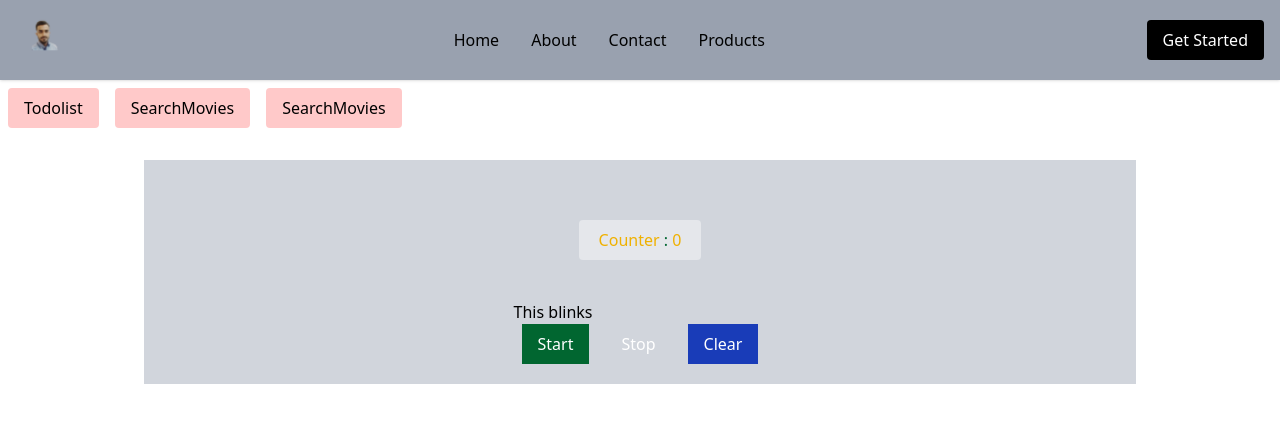
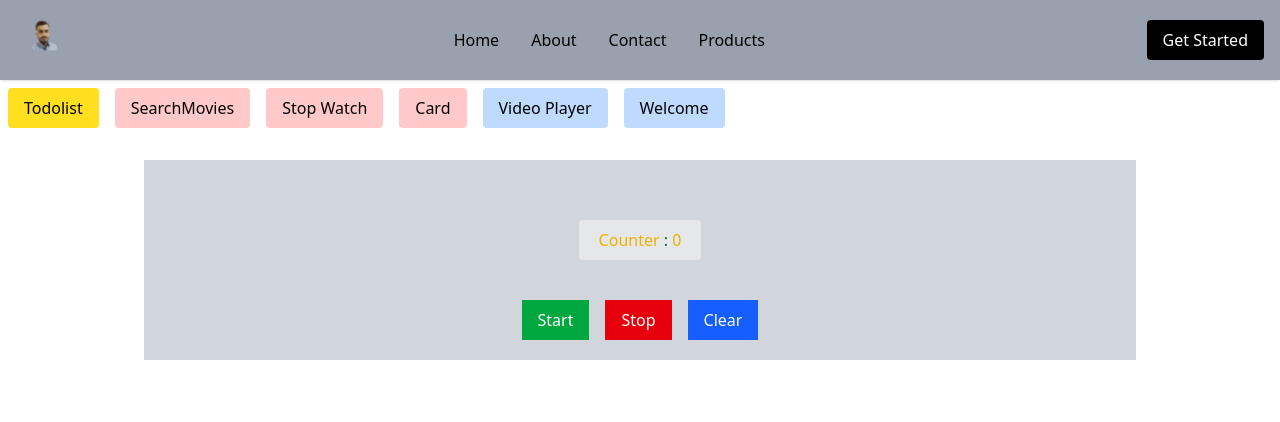
Before and after one commit to Shafee-ee/consoleStatements, a React (Vite) app in the folder my-react-app/: page /StopWatchUseRef in a window 1280 px wide. Shown: the top 422 px of the page. Built offline with nearby package versions, Linux system fonts and the light colour scheme.

Commit message:
fix:Video player page

```diff
--- a/my-react-app/src/components/Navbar.jsx
+++ b/my-react-app/src/components/Navbar.jsx
@@ -15,9 +15,12 @@ const Navbar = () => {
 
                 <button className='bg-black text-white px-4 py-2 rounded hover:bg-gray-800'>Get Started</button>
             </div>
-            <button className='py-2 px-4 bg-red-200 rounded my-2 mx-2'><Link to="/todoList">Todolist</Link></button>
+            <button className='py-2 px-4 bg-yellow-300 rounded my-2 mx-2'><Link to="/todoList">Todolist</Link></button>
             <button className='py-2 px-4 bg-red-200 rounded my-2 mx-2'><Link to="/SearchMovies">SearchMovies</Link></button>
-            <button className='py-2 px-4 bg-red-200 rounded my-2 mx-2'><Link to="/StopWatchUseRef">SearchMovies</Link></button>
+            <button className='py-2 px-4 bg-red-200 rounded my-2 mx-2'><Link to="/StopWatchUseRef">Stop Watch</Link></button>
+            <button className='py-2 px-4 bg-red-200 rounded my-2 mx-2'><Link to="/Card">Card</Link></button>
+            <button className='py-2 px-4 bg-blue-200 rounded my-2 mx-2'><Link to="/VideoPlayer">Video Player</Link></button>
+            <button className='py-2 px-4 bg-blue-200 rounded my-2 mx-2'><Link to="/Welcome">Welcome</Link></button>
 
         </div>
     )
--- a/my-react-app/src/components/StopWatchUseRef.jsx
+++ b/my-react-app/src/components/StopWatchUseRef.jsx
@@ -24,11 +24,10 @@ const StopWatchUseRef = () => {
         <div className='py-5 bg-gray-300 flex flex-col items-center justify-center mx-auto w-full'>
             <h1 className='my-10 bg-gray-200 text-yellow-500 py-2 px-5 rounded'>Counter <span className='animate-blink text-green-800'>:</span> <span>{count}</span></h1>
             <div>
-                <h1><span className="animate-blink">This blinks</span></h1>
 
-                <button className='px-4 py-2 bg-green-800 text-white mx-2' onClick={handleStart}>Start</button>
-                <button className='px-4 py-2 ShafeeRed text-white mx-2' onClick={handleStop}>Stop</button>
-                <button className='px-4 py-2 bg-blue-800 text-white mx-2' onClick={handleClear}>Clear</button>
+                <button className='px-4 py-2 bg-green-600 text-white mx-2' onClick={handleStart}>Start</button>
+                <button className='px-4 py-2 bg-red-600 text-white mx-2' onClick={handleStop}>Stop</button>
+                <button className='px-4 py-2 bg-blue-600 text-white mx-2' onClick={handleClear}>Clear</button>
             </div>
 
         </div>
--- a/my-react-app/src/components/Todolist.jsx
+++ b/my-react-app/src/components/Todolist.jsx
@@ -24,20 +24,25 @@ function TodoList() {
     }
 
     return (
-        <div className="card">
-            <input type="text"
-                value={task}
-                onChange={handleChange}
-                placeholder="Enter a Task" />
+        <div className=" flex flex-col items-center border justify-center py-10 px-10">
 
-            <button onClick={handleAdd}>Add task</button>
+            <div>
+                <input type="text"
+                    value={task}
+                    onChange={handleChange}
+                    placeholder="Enter a Task...."
+                    className='border rounded-xs mx-5 px-2 py-1 bg-gray-100' />
 
+                <button className="border rounded-xs bg-yellow-400 px-5 py-1 hover:bg-yellow-300" onClick={handleAdd}>Add task</button>
+
+            </div>
             <ul>
                 {tasks.map((task, index) => (
-                    <li key={index}>{task}
-                        <button onClick={() => handleRemove(index)}>Remove Task</button></li>
+                    <li className="mt-2 w-[330px] bg-gray-100 flex justify-between" key={index}><span className='px-2'>{index + 1}-{task}</span>
+                        <button className="bg-red-500 hover:bg-red-600 px-2 border rounded-xs" onClick={() => handleRemove(index)}>X</button></li>
                 ))}
             </ul>
+
         </div>
     )
 }
--- a/my-react-app/src/components/VideoPlayer.jsx
+++ b/my-react-app/src/components/VideoPlayer.jsx
@@ -13,17 +13,18 @@ const VideoPlayer = () => {
     }
 
     return (
-        <div>
+        <div className='mt-3 flex flex-col items-center justify-center'>
             <video
                 ref={videoRef}
                 src="https://www.w3schools.com/html/mov_bbb.mp4"
                 width="400"
                 type="video/mp4"
-                controls={false} />
+                controls={false}
+                className='border-2' />
 
-            <div>
-                <button onClick={handlePlay}>Play</button>
-                <button onClick={handlePause}>Pause</button>
+            <div className='mt-3 flex items-center justify-center'>
+                <button className="px-4 py-2 bg-yellow-500 mr-2 rounded" onClick={handlePlay}>▶️</button>
+                <button className=" px-4 py-2 bg-blue-300 rounded" onClick={handlePause}>⏸️</button>
             </div>
 
         </div>
--- /dev/null
+++ b/my-react-app/src/postcss.config.js
@@ -0,0 +1,6 @@
+export default {
+    plugins: {
+        tailwindcss: {},
+        autoprefixer: {},
+    },
+};
```
Also changed, not shown: my-react-app/src/App.jsx (+8 -4 lines).
